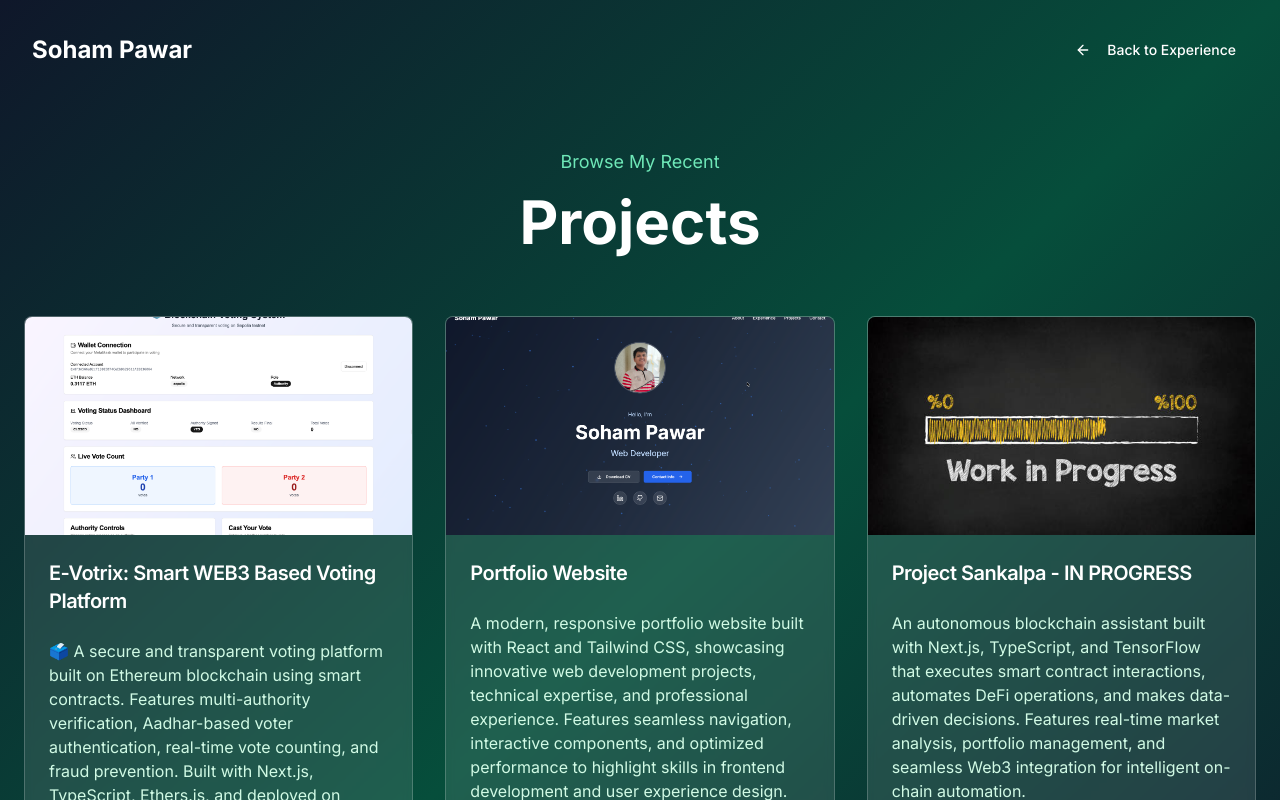
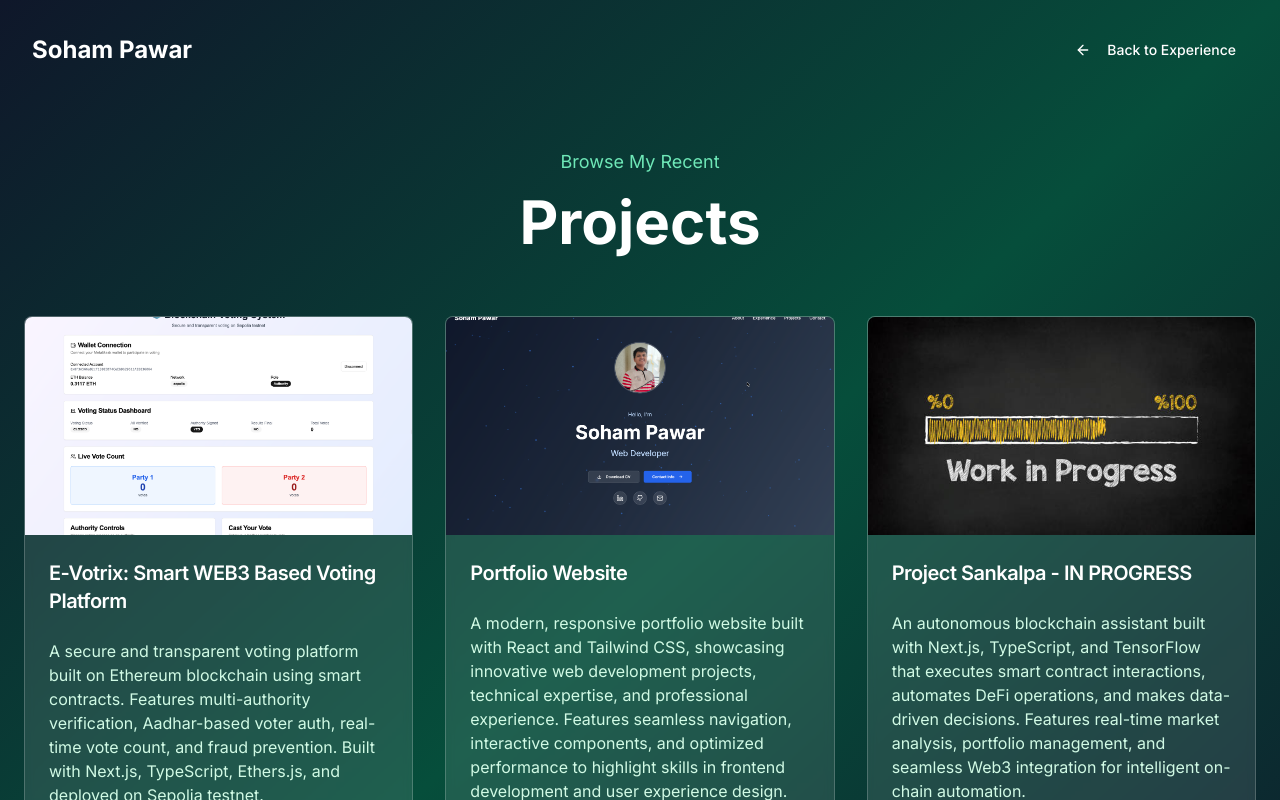
Before and after one commit to sohampawar1866/my-portfolio, a Next.js app: page /projects in a window 1280 px wide. Shown: the top 800 px of the page. Built offline with nearby package versions, Linux system fonts and the light colour scheme.

Commit message:
Update page.tsx

```diff
--- a/app/projects/page.tsx
+++ b/app/projects/page.tsx
@@ -14,7 +14,7 @@ export default function ProjectsPage() {
       image: "/pro_ev.png?height=300&width=400",
       github: "https://github.com/sohampawar1866/evotrix",
       demo: "https://evotrix.sohampawar.me",
-      description: "🗳️ A secure and transparent voting platform built on Ethereum blockchain using smart contracts. Features multi-authority verification, Aadhar-based voter authentication, real-time vote counting, and fraud prevention. Built with Next.js, TypeScript, Ethers.js, and deployed on Sepolia testnet.",
+      description: "A secure and transparent voting platform built on Ethereum blockchain using smart contracts. Features multi-authority verification, Aadhar-based voter auth, real-time vote count, and fraud prevention. Built with Next.js, TypeScript, Ethers.js, and deployed on Sepolia testnet.",
     },
     {
       title: "Portfolio Website",
```
